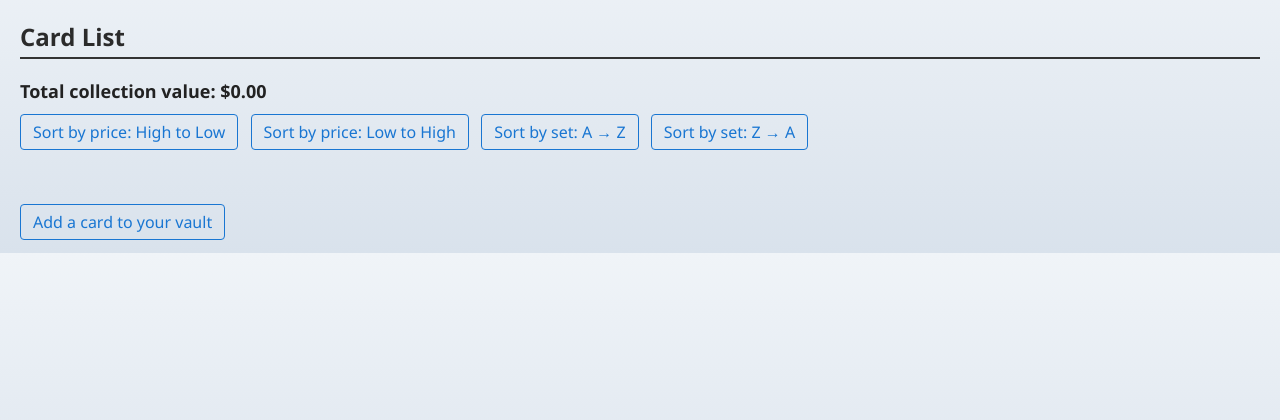
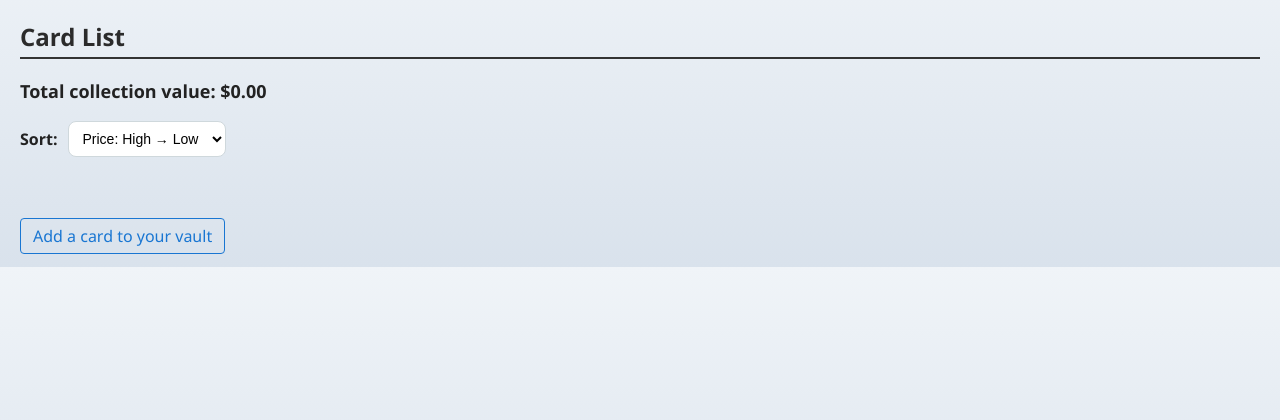
Before and after one commit to BryonPeabody/CardVault, a Django app: page /cards/ in a window 1280 px wide. Shown: the part 71-491 px from the top of the page. Run offline with Django 5.2, Linux system fonts and the light colour scheme; the visitor is signed in with stand-in values (Sample User, id 1); data that the repository does not hold is empty.

Commit message:
Turn sorting buttons into a dropdown menu

```diff
--- a/static/css/style.css
+++ b/static/css/style.css
@@ -134,3 +134,23 @@ form {
     font-weight: 600;
     color: #222;
 }
+
+.sort-form {
+    display: flex;
+    align-items: center;
+    gap: 10px;
+    margin: 10px 0 18px;
+}
+
+.sort-form select {
+    padding: 8px 10px;
+    border-radius: 8px;
+    border: 1px solid #cfd8dc;
+    background: white;
+    font-size: 14px;
+}
+
+.sort-form label {
+    color: #222;
+    font-weight: 600;
+}
--- a/vault/templates/vault/card_list.html
+++ b/vault/templates/vault/card_list.html
@@ -6,10 +6,26 @@
         ${{ total_value_usd|floatformat:2 }}
     </p>
 
-    <a href="?sort=value_desc">Sort by price: High to Low</a>
-    <a href="?sort=value_asc">Sort by price: Low to High</a>
-    <a href="?sort=set_asc">Sort by set: A → Z</a>
-    <a href="?sort=set_desc">Sort by set: Z → A</a>
+    <form method="get" class="sort-form">
+        <label for="sort"><strong>Sort:</strong></label>
+
+        <select name="sort" id="sort" onchange="this.form.submit()">
+            <option value="value_desc" {% if current_sort == "value_desc" %}selected{% endif %}>
+                Price: High → Low
+            </option>
+            <option value="value_asc" {% if current_sort == "value_asc" %}selected{% endif %}>
+                Price: Low → High
+            </option>
+            <option value="set_asc" {% if current_sort == "set_asc" %}selected{% endif %}>
+                Set: A → Z
+            </option>
+            <option value="set_desc" {% if current_sort == "set_desc" %}selected{% endif %}>
+                Set: Z → A
+            </option>
+        </select>
+    </form>
+
+
 
 
     <div class="card-grid">
--- a/vault/views.py
+++ b/vault/views.py
@@ -5,7 +5,7 @@ from .forms import CardForm
 from django.views.generic import CreateView, UpdateView, DeleteView, ListView
 from django.contrib.auth.forms import UserCreationForm
 from django.contrib.auth.mixins import LoginRequiredMixin
-from django.db.models import F, Sum
+from django.db.models import Sum
 from django.db.models.functions import Coalesce
 from .utils import fetch_card_data, fetch_card_price, extract_card_price
 from django.conf import settings
@@ -77,6 +77,8 @@ class CardListView(LoginRequiredMixin, ListView):
     def get_context_data(self, **kwargs):
         context = super().get_context_data(**kwargs)
 
+        context["current_sort"] = self.request.GET.get("sort", "value_desc")
+
         # Total value across the user's entire collection
         user_cards = Card.objects.filter(user=self.request.user)
         aggregates = user_cards.aggregate(
```
